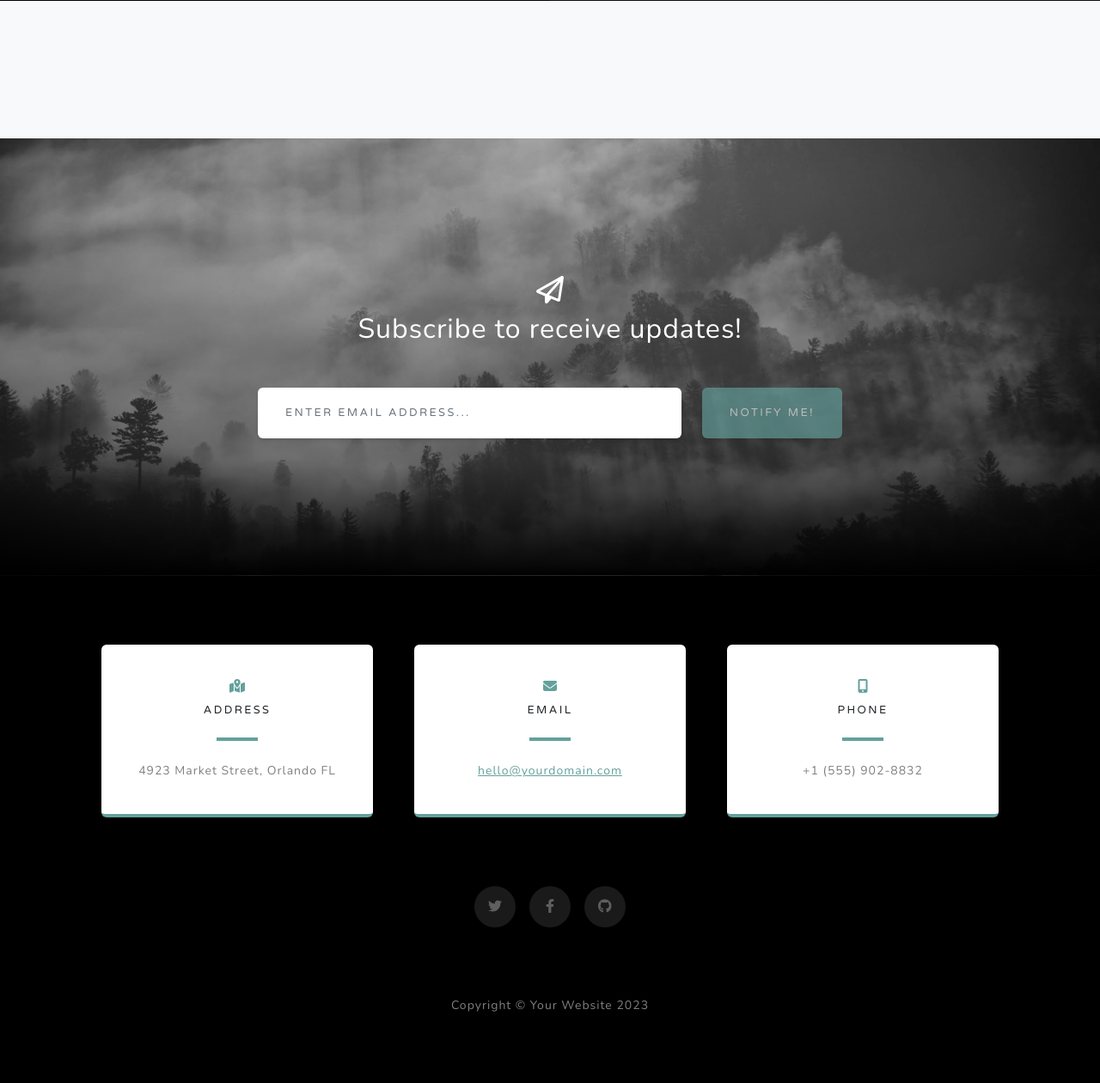
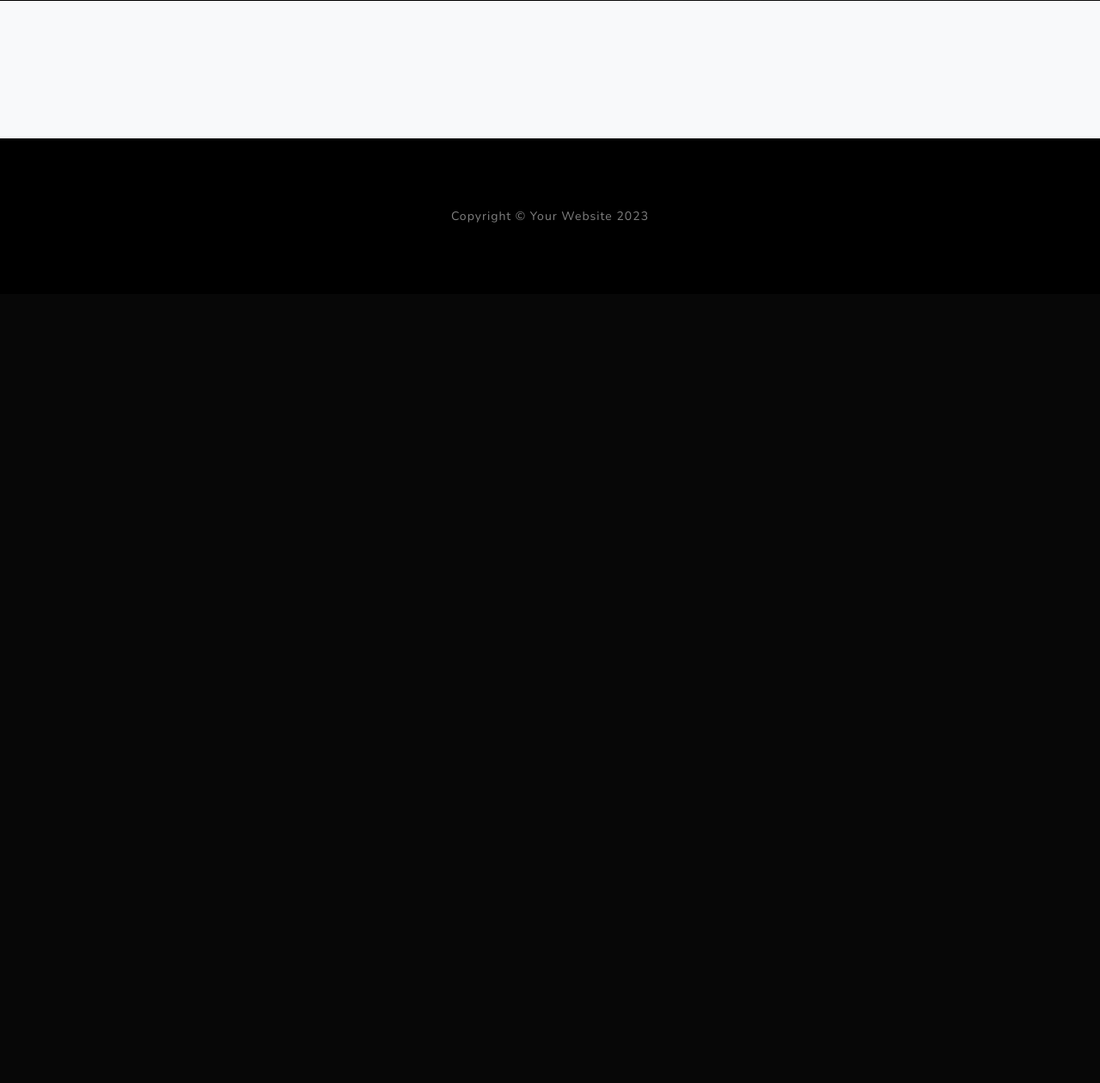
Before and after one commit to rbhawkins999/missingPersons, a Django app: page / in a window 1280 px wide. Shown: the part 3341-4601 px from the top of the page at 86% size. After the commit the page ends 3600 px from the top, so only its background shows below. Run offline with Django 4.2, Linux system fonts and the light colour scheme; some libraries are stand-ins or nearby versions.

Commit message:
Took our contact info at bottom

```diff
--- a/templates/persons/index.html
+++ b/templates/persons/index.html
@@ -278,93 +278,7 @@
                 </div>
             </div>
         </section>
-        <!-- Signup-->
-        <section class="signup-section" id="signup">
-            <div class="container px-4 px-lg-5">
-                <div class="row gx-4 gx-lg-5">
-                    <div class="col-md-10 col-lg-8 mx-auto text-center">
-                        <i class="far fa-paper-plane fa-2x mb-2 text-white"></i>
-                        <h2 class="text-white mb-5">Subscribe to receive updates!</h2>
-                        <!-- * * * * * * * * * * * * * * *-->
-                        <!-- * * SB Forms Contact Form * *-->
-                        <!-- * * * * * * * * * * * * * * *-->
-                        <!-- This form is pre-integrated with SB Forms.-->
-                        <!-- To make this form functional, sign up at-->
-                        <!-- https://startbootstrap.com/solution/contact-forms-->
-                        <!-- to get an API token!-->
-                        <form class="form-signup" id="contactForm" data-sb-form-api-token="API_TOKEN">
-                            <!-- Email address input-->
-                            <div class="row input-group-newsletter">
-                                <div class="col"><input class="form-control" id="emailAddress" type="email" placeholder="Enter email address..." aria-label="Enter email address..." data-sb-validations="required,email" /></div>
-                                <div class="col-auto"><button class="btn btn-primary disabled" id="submitButton" type="submit">Notify Me!</button></div>
-                            </div>
-                            <div class="invalid-feedback mt-2" data-sb-feedback="emailAddress:required">An email is required.</div>
-                            <div class="invalid-feedback mt-2" data-sb-feedback="emailAddress:email">Email is not valid.</div>
-                            <!-- Submit success message-->
-                            <!---->
-                            <!-- This is what your users will see when the form-->
-                            <!-- has successfully submitted-->
-                            <div class="d-none" id="submitSuccessMessage">
-                                <div class="text-center mb-3 mt-2 text-white">
-                                    <div class="fw-bolder">Form submission successful!</div>
-                                    To activate this form, sign up at
-                                    <br />
-                                    <a href="https://startbootstrap.com/solution/contact-forms">https://startbootstrap.com/solution/contact-forms</a>
-                                </div>
-                            </div>
-                            <!-- Submit error message-->
-                            <!---->
-                            <!-- This is what your users will see when there is-->
-                            <!-- an error submitting the form-->
-                            <div class="d-none" id="submitErrorMessage"><div class="text-center text-danger mb-3 mt-2">Error sending message!</div></div>
-                        </form>
-                    </div>
-                </div>
-            </div>
-        </section>
-        <!-- Contact-->
-        <section class="contact-section bg-black">
-            <div class="container px-4 px-lg-5">
-                <div class="row gx-4 gx-lg-5">
-                    <div class="col-md-4 mb-3 mb-md-0">
-                        <div class="card py-4 h-100">
-                            <div class="card-body text-center">
-                                <i class="fas fa-map-marked-alt text-primary mb-2"></i>
-                                <h4 class="text-uppercase m-0">Address</h4>
-                                <hr class="my-4 mx-auto" />
-                                <div class="small text-black-50">4923 Market Street, Orlando FL</div>
-                            </div>
-                        </div>
-                    </div>
-                    <div class="col-md-4 mb-3 mb-md-0">
-                        <div class="card py-4 h-100">
-                            <div class="card-body text-center">
-                                <i class="fas fa-envelope text-primary mb-2"></i>
-                                <h4 class="text-uppercase m-0">Email</h4>
-                                <hr class="my-4 mx-auto" />
-                                <div class="small text-black-50"><a href="#!">hello@yourdomain.com</a></div>
-                            </div>
-                        </div>
-                    </div>
-                    <div class="col-md-4 mb-3 mb-md-0">
-                        <div class="card py-4 h-100">
-                            <div class="card-body text-center">
-                                <i class="fas fa-mobile-alt text-primary mb-2"></i>
-                                <h4 class="text-uppercase m-0">Phone</h4>
-                                <hr class="my-4 mx-auto" />
-                                <div class="small text-black-50">+1 (555) 902-8832</div>
-                            </div>
-                        </div>
-                    </div>
-                </div>
-                <div class="social d-flex justify-content-center">
-                    <a class="mx-2" href="#!"><i class="fab fa-twitter"></i></a>
-                    <a class="mx-2" href="#!"><i class="fab fa-facebook-f"></i></a>
-                    <a class="mx-2" href="#!"><i class="fab fa-github"></i></a>
-                </div>
-            </div>
-        </section>
-        <!-- Footer-->
+               <!-- Footer-->
         <footer class="footer bg-black small text-center text-white-50"><div class="container px-4 px-lg-5">Copyright &copy; Your Website 2023</div></footer>
         <!-- Bootstrap core JS-->
         <script src="https://cdn.jsdelivr.net/npm/bootstrap@5.2.3/dist/js/bootstrap.bundle.min.js"></script>
```
